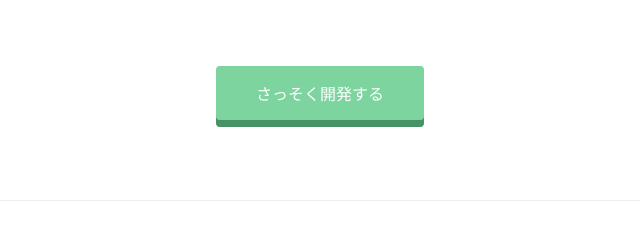
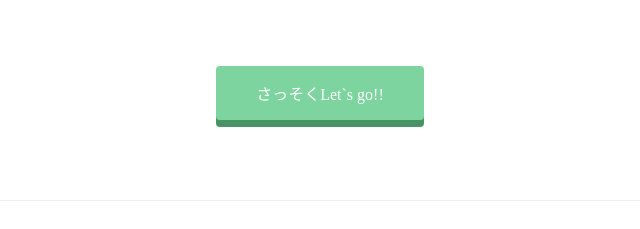
Before and after one commit to ssg-agent/ssg-agent.github.io, a plain HTML site: page index.html in a window 1280 px wide. Shown: the part 1426-1655 px from the top of the page, 320-960 px from the left. Drawn offline with Linux system fonts and the light colour scheme.

Commit message:
Update index.html

```diff
--- a/index.html
+++ b/index.html
@@ -77,7 +77,7 @@
         <h2>さぁ、あなたもProgateでプログラミングを学んでみませんか?</h2>
         <h3>Let's learn to code, learn to be creative!</h3>
       </div>
-      <span class="btn message">さっそく開発する</span>
+      <span class="btn message">さっそくLet`s go!!</span>
     </div>
   </div>
   <footer>
```
